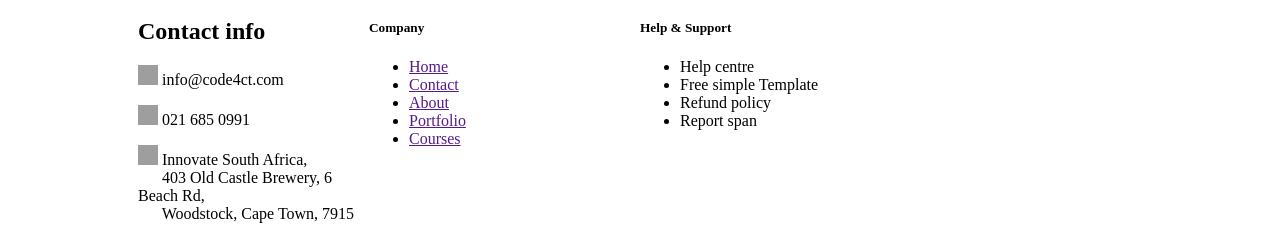
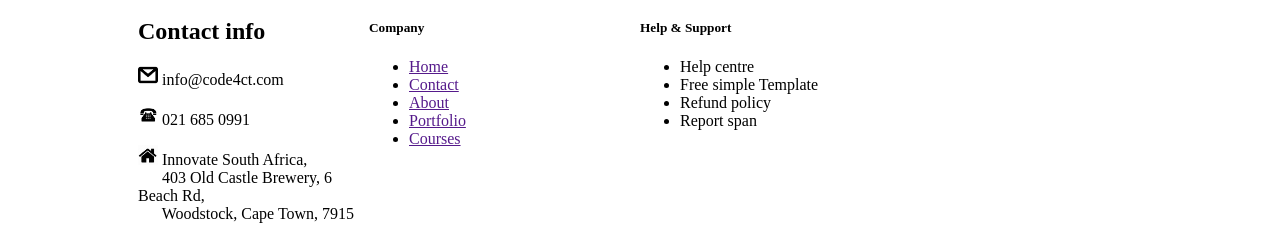
Before and after one commit to Sithule-Tshangana-zz/Code4CT, a website: page about_us.html in a window 1280 px wide. Shown: the part 3138-3381 px from the top of the page. Drawn offline with nearby package versions, Linux system fonts and the light colour scheme; grey boxes are pictures that could not be loaded.

Commit message:
fixed error

```diff
--- a/about_us.html
+++ b/about_us.html
@@ -118,12 +118,11 @@
                     <ol>
                       <div class="address">
                         <h2>Contact info</h2>
-                        <p><img class="alignnone wp-image-3715" src="http://code4ct.com/wp-content/uploads/2015/06/email-300x300.png" alt="email" width="20" height="20" srcset="http://code4ct.com/wp-content/uploads/2015/06/email-300x300.png 300w, http://code4ct.com/wp-content/uploads/2015/06/email-150x150.png 150w, http://code4ct.com/wp-content/uploads/2015/06/email.png 512w" sizes="(max-width: 20px) 100vw, 20px">  info@code4ct.com</p>
-                        <p>  <img class="alignnone wp-image-3718" src="http://code4ct.com/wp-content/uploads/2015/06/telephone-symbol-icon-83700-300x300.png" alt="telephone-symbol-icon-83700" width="20" height="20" srcset="http://code4ct.com/wp-content/uploads/2015/06/telephone-symbol-icon-83700-300x300.png 300w, http://code4ct.com/wp-content/uploads/2015/06/telephone-symbol-icon-83700-150x150.png 150w, http://code4ct.com/wp-content/uploads/2015/06/telephone-symbol-icon-83700.png 512w" sizes="(max-width: 20px) 100vw, 20px">  021 685 0991</p>
-                        <p><img class="alignnone wp-image-3714" src="http://code4ct.com/wp-content/uploads/2015/06/648819-star-ratings-512-300x300.png" alt="648819-star-ratings-512" width="20" height="20" srcset="http://code4ct.com/wp-content/uploads/2015/06/648819-star-ratings-512-300x300.png 300w, http://code4ct.com/wp-content/uploads/2015/06/648819-star-ratings-512-150x150.png 150w, http://code4ct.com/wp-content/uploads/2015/06/648819-star-ratings-512.png 512w" sizes="(max-width: 20px) 100vw, 20px">  Innovate South Africa, <br>
-                          &nbsp &nbsp &nbsp 403 Old Castle Brewery, 6 Beach Rd, <br>
-                          &nbsp &nbsp &nbsp Woodstock, Cape Town, 7915</p>
-
+                        <p><img src="images/email-150x150.png" alt="" width="20" height="20"> info@code4ct.com</p>
+                        <p> <img src="images/telephone-symbol-icon-83700-150x150.png" alt="" width="20" height="20">  021 685 0991</p>
+                        <p> <img src="images/648819-star-ratings-512-150x150.png" alt="" width="20" height="20">  Innovate South Africa, <br>
+                            &nbsp &nbsp &nbsp 403 Old Castle Brewery, 6 Beach Rd, <br>
+                            &nbsp &nbsp &nbsp Woodstock, Cape Town, 7915</p>
 
 
                         </div>
```
